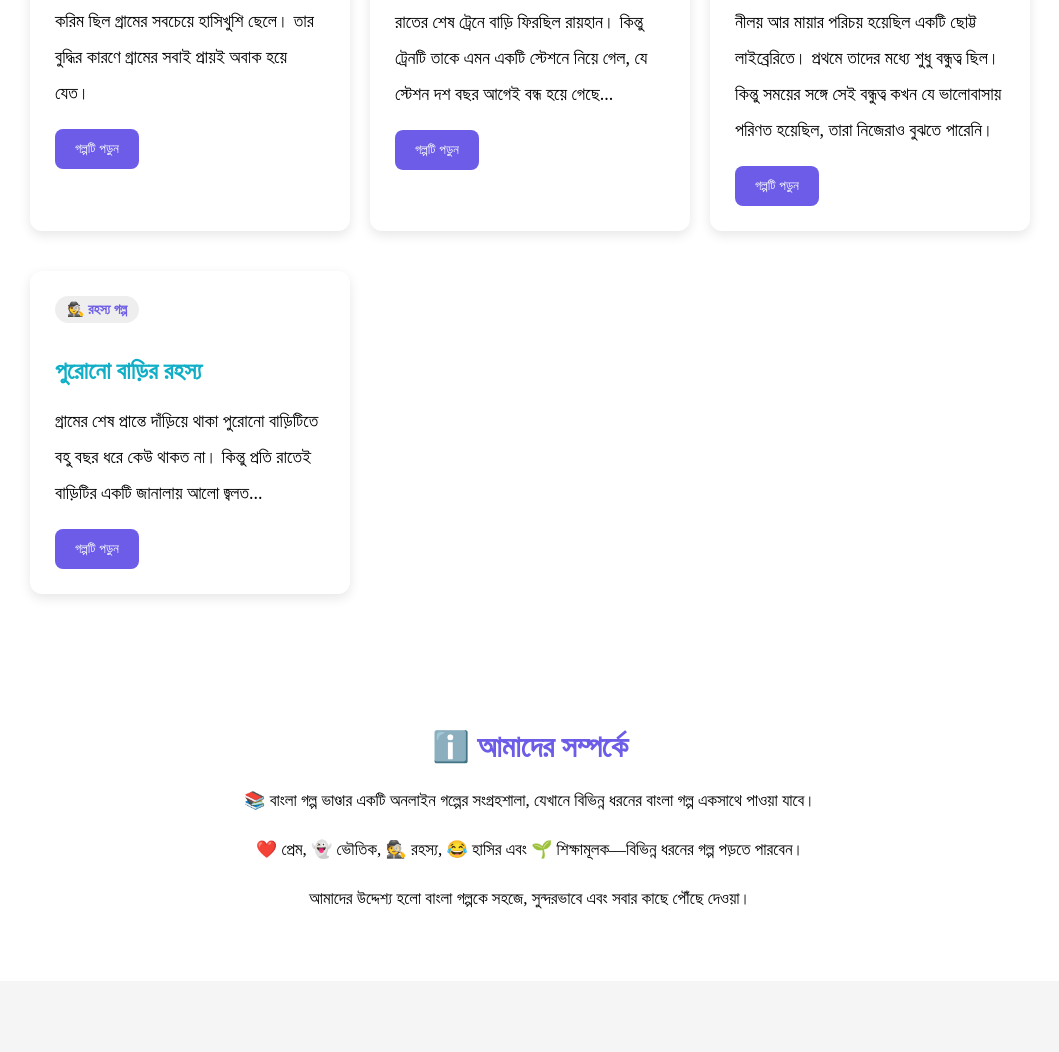
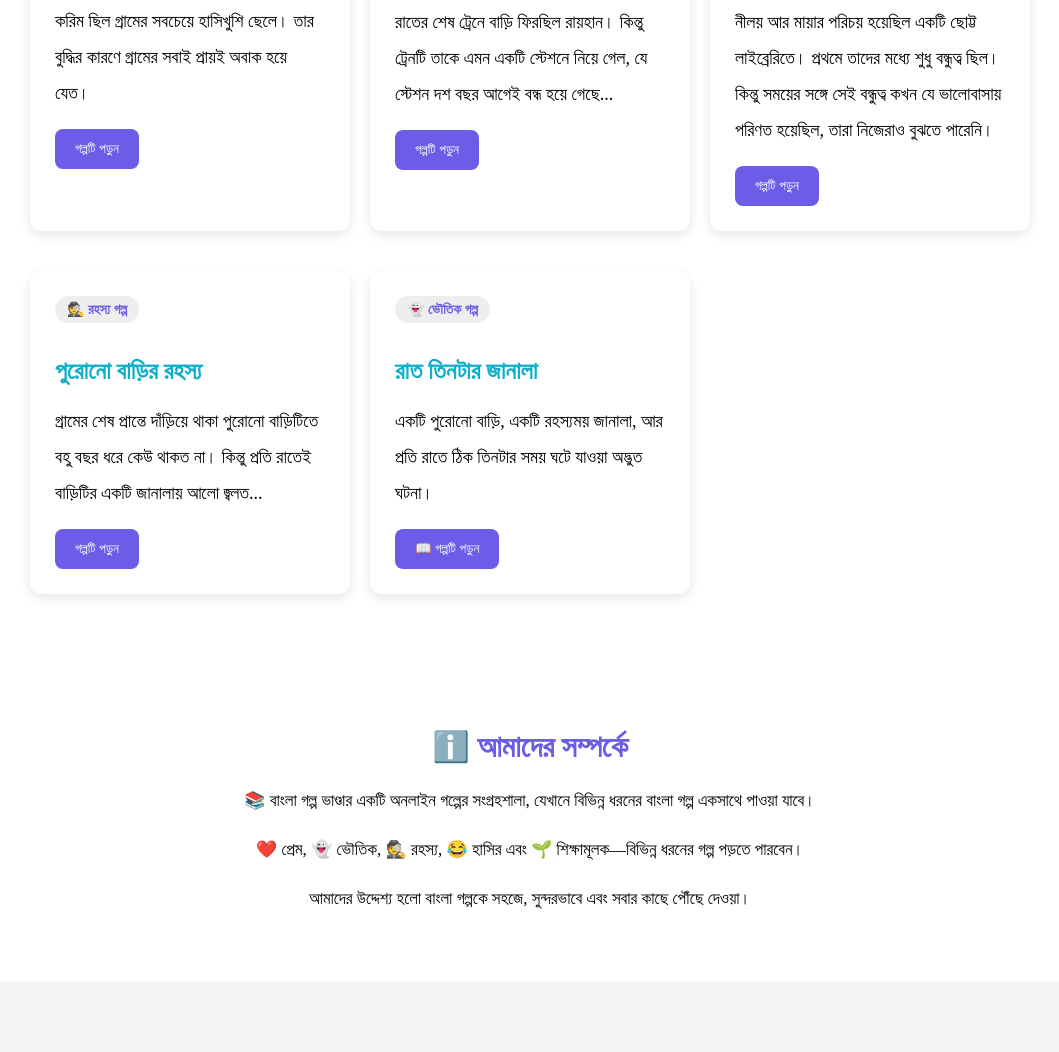
Before and after one commit to SEO-Expert-Ashraf/bangla-golpo-bhandar, a plain HTML site: page index.html in a window 1280 px wide. Shown: the part 1358-2410 px from the top of the page, without its empty margins (110-1169 px from the left). Drawn offline with Linux system fonts and the light colour scheme.

Commit message:
Add files via upload

```diff
--- a/index.html
+++ b/index.html
@@ -441,6 +441,30 @@
 
             </div>
 
+<!-- Story 12 -->
+
+<div class="story-card">
+
+    <span class="category" data-category="ভৌতিক">
+        👻 ভৌতিক গল্প
+    </span>
+
+    <h2>
+        রাত তিনটার জানালা
+    </h2>
+
+    <p>
+        একটি পুরোনো বাড়ি, একটি রহস্যময় জানালা,
+        আর প্রতি রাতে ঠিক তিনটার সময় ঘটে যাওয়া অদ্ভুত ঘটনা।
+    </p>
+
+    <a href="story12.html">
+        <button>
+            📖 গল্পটি পড়ুন
+        </button>
+    </a>
+
+</div>
 
         </div>
 
```
